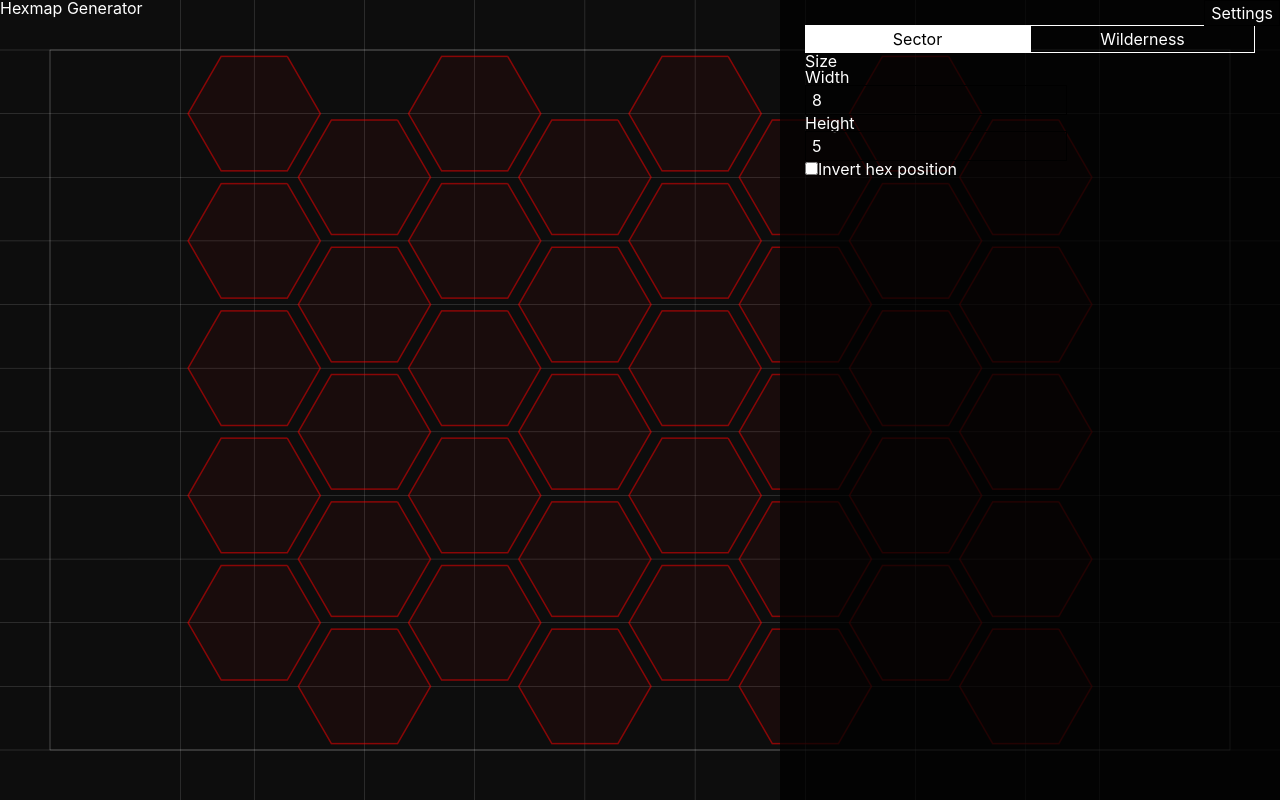
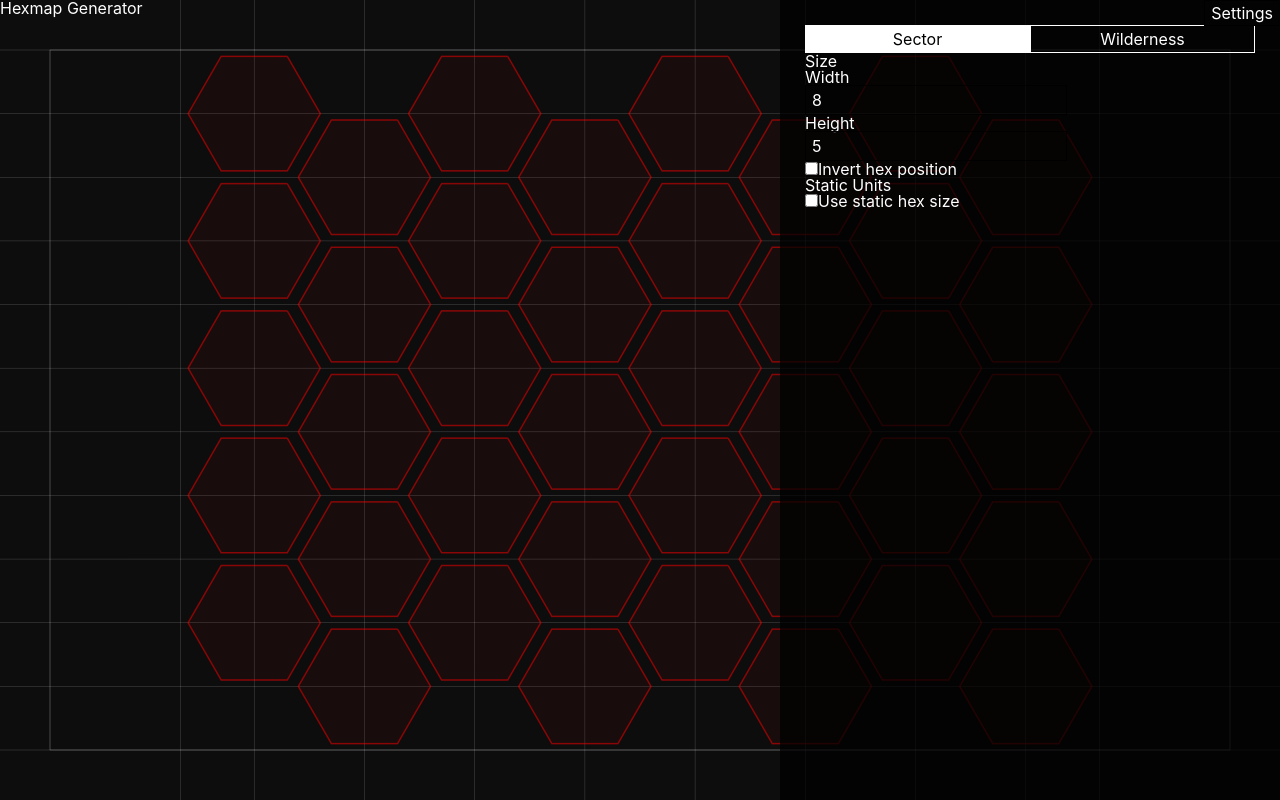
Before and after one commit to lgrqvst/hexmap, a React (Vite) app: page / in a window 1280 px wide. Both pictures are taken after a click on the button "Settings". Built offline with nearby package versions, Linux system fonts and the light colour scheme.

Commit message:
add static units

```diff
--- a/src/components/Panel/Panel.tsx
+++ b/src/components/Panel/Panel.tsx
@@ -4,6 +4,7 @@ import { Action, State } from '../../reducer'
 import { InversionControl } from './controls/InversionControl'
 import { MapSizeControl } from './controls/MapSizeControl'
 import { MapStyleControl } from './controls/MapStyleControl'
+import { StaticUnitControl } from './controls/StaticUnitControl'
 
 type Props = {
   state: State
@@ -12,7 +13,7 @@ type Props = {
 
 export const Panel = ({ state, dispatch }: Props) => {
   const [isOpen, setIsOpen] = useState(false)
-  const { mapStyle, mapSize, isInverted } = state
+  const { mapStyle, mapSize, isInverted, isStaticUnits, staticUnitSize } = state
 
   const toggle = () => {
     setIsOpen((prev) => !prev)
@@ -41,6 +42,11 @@ export const Panel = ({ state, dispatch }: Props) => {
             <MapStyleControl mapStyle={mapStyle} dispatch={dispatch} />
             <MapSizeControl mapSize={mapSize} dispatch={dispatch} />
             <InversionControl isInverted={isInverted} dispatch={dispatch} />
+            <StaticUnitControl
+              isStaticUnits={isStaticUnits}
+              staticUnitSize={staticUnitSize}
+              dispatch={dispatch}
+            />
           </PanelInner>
         </PanelStyled>
       )}
--- /dev/null
+++ b/src/components/Panel/controls/StaticUnitControl/StaticUnitControl.tsx
@@ -0,0 +1,48 @@
+import React from 'react'
+import { Action, setStaticUnitSize, useStaticUnits } from '../../../../reducer'
+
+type Props = {
+  isStaticUnits: boolean
+  staticUnitSize: number
+  dispatch: React.Dispatch<Action>
+}
+
+export const StaticUnitControl = ({
+  isStaticUnits,
+  staticUnitSize,
+  dispatch
+}: Props) => {
+  const useStaticUnitsHandler = (e: React.ChangeEvent<HTMLInputElement>) => {
+    dispatch(useStaticUnits(e.target.checked))
+  }
+
+  const setStaticUnitSizeHandler = (e: React.ChangeEvent<HTMLInputElement>) => {
+    dispatch(setStaticUnitSize(Number(e.target.value)))
+  }
+
+  return (
+    <div>
+      <h2>Static Units</h2>
+      <label htmlFor='checkboxIsStaticUnits'>
+        <input
+          type='checkbox'
+          name='isStaticUnits'
+          id='checkboxIsStaticUnits'
+          checked={isStaticUnits}
+          onChange={useStaticUnitsHandler}
+        />
+        Use static hex size
+      </label>
+
+      {isStaticUnits && (
+        <div>
+          <input
+            type='number'
+            value={staticUnitSize}
+            onChange={setStaticUnitSizeHandler}
+          />
+        </div>
+      )}
+    </div>
+  )
+}
--- /dev/null
+++ b/src/components/Panel/controls/StaticUnitControl/index.ts
@@ -0,0 +1 @@
+export * from './StaticUnitControl'
--- a/src/reducer.ts
+++ b/src/reducer.ts
@@ -27,10 +27,13 @@ export type State = {
   usableSize: Dimensions
   renderSize: Dimensions
   offsets: Axes
+  dynamicUnitSize: number
   unit: number
   rowHeight: number
   radiusFactor: number
   isInverted: boolean
+  isStaticUnits: boolean
+  staticUnitSize: number
 }
 
 const getScreenSize = () => {
@@ -67,17 +70,20 @@ const getDynamicVerticalUnitSize = (height: number, rows: number) => {
   return (height / rows) * ratioHeightWidth
 }
 
-type PartialState = {
-  mapStyle: MapStyle
-  screenSize: Dimensions
-  mapSize: Dimensions
-  margins: Axes
-  radiusFactor: number
-  isInverted: boolean
-}
+type PartialState = Pick<
+  State,
+  | 'mapStyle'
+  | 'screenSize'
+  | 'mapSize'
+  | 'margins'
+  | 'radiusFactor'
+  | 'isInverted'
+  | 'isStaticUnits'
+  | 'staticUnitSize'
+>
 
 const getFullState = (partialState: PartialState): State => {
-  const { mapStyle, screenSize, mapSize, margins, radiusFactor, isInverted } =
+  const { screenSize, mapSize, margins, isStaticUnits, staticUnitSize } =
     partialState
 
   const usableSize = getUsableSize(screenSize, margins)
@@ -94,7 +100,12 @@ const getFullState = (partialState: PartialState): State => {
     dynamicVerticalRows
   )
 
-  const unit = min(dynamicHorizontalUnitSize, dynamicVerticalUnitSize)
+  const dynamicUnitSize = min(
+    dynamicHorizontalUnitSize,
+    dynamicVerticalUnitSize
+  )
+
+  const unit = isStaticUnits ? staticUnitSize : dynamicUnitSize
 
   const rowHeight = ratioWidthHeight * unit
 
@@ -109,17 +120,13 @@ const getFullState = (partialState: PartialState): State => {
   }
 
   return {
-    mapStyle,
-    mapSize,
-    screenSize,
-    margins,
+    ...partialState,
     usableSize,
     renderSize,
     offsets,
-    unit,
+    dynamicUnitSize,
     rowHeight,
-    radiusFactor,
-    isInverted
+    unit
   }
 }
 
@@ -140,6 +147,9 @@ export const getInitialState = () => {
 
   const defaultInversion = false
 
+  const defaultStaticUnits = false
+  const defaultStaticUnitSize = 150
+
   const screenSize = getScreenSize()
 
   const initialState = getFullState({
@@ -148,7 +158,9 @@ export const getInitialState = () => {
     mapSize: defaultMapSize,
     margins: defaultMargins,
     radiusFactor: defaultRadiusFactor,
-    isInverted: defaultInversion
+    isInverted: defaultInversion,
+    isStaticUnits: defaultStaticUnits,
+    staticUnitSize: defaultStaticUnitSize
   })
 
   return initialState
@@ -194,6 +206,20 @@ export const toggleInversion = () => {
   } as const
 }
 
+export const useStaticUnits = (isStaticUnits: boolean) => {
+  return {
+    type: 'USE_STATIC_UNITS',
+    isStaticUnits
+  } as const
+}
+
+export const setStaticUnitSize = (staticUnitSize: number) => {
+  return {
+    type: 'SET_STATIC_UNIT_SIZE',
+    staticUnitSize
+  } as const
+}
+
 export type Action =
   | ReturnType<typeof updateScreenSize>
   | ReturnType<typeof updateMargins>
@@ -201,6 +227,8 @@ export type Action =
   | ReturnType<typeof updateRadiusFactor>
   | ReturnType<typeof setMapStyle>
   | ReturnType<typeof toggleInversion>
+  | ReturnType<typeof useStaticUnits>
+  | ReturnType<typeof setStaticUnitSize>
 
 export const reducer = (state: State, action: Action) => {
   switch (action.type) {
@@ -212,18 +240,19 @@ export const reducer = (state: State, action: Action) => {
         return state
 
       return getFullState({ ...state, screenSize: getScreenSize() })
-      break
     case 'UPDATE_MARGINS':
       return getFullState({ ...state, margins: action.margins })
-      break
     case 'UPDATE_MAPSIZE':
       return getFullState({ ...state, mapSize: action.mapSize })
-      break
     case 'UPDATE_RADIUS_FACTOR':
       return getFullState({ ...state, radiusFactor: action.radiusFactor })
     case 'SET_MAP_STYLE':
       return getFullState({ ...state, mapStyle: action.mapStyle })
     case 'TOGGLE_INVERSION':
       return getFullState({ ...state, isInverted: !state.isInverted })
+    case 'USE_STATIC_UNITS':
+      return getFullState({ ...state, isStaticUnits: action.isStaticUnits })
+    case 'SET_STATIC_UNIT_SIZE':
+      return getFullState({ ...state, staticUnitSize: action.staticUnitSize })
   }
 }
```
